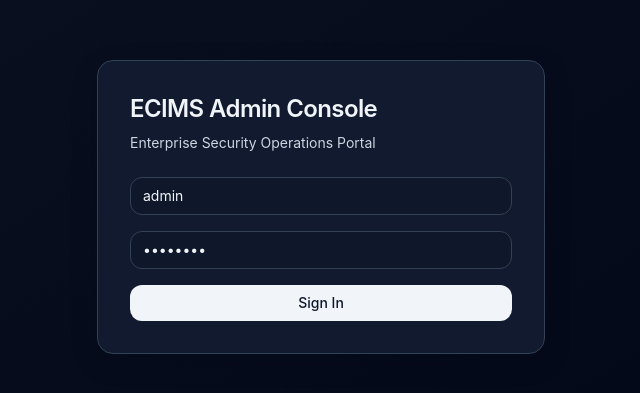
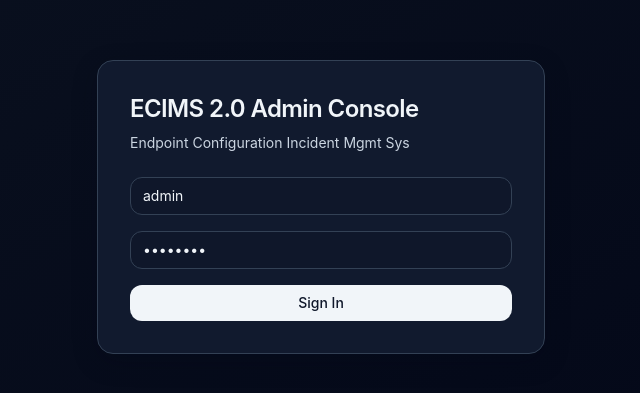
Before and after one commit to Nitman192/ECIMS_2.O, a React (Vite) app in the folder ecims_admin/: page /login in a window 1280 px wide. Shown: the part 193-586 px from the top of the page, without its empty margins (319-959 px from the left). Built offline with nearby package versions, Linux system fonts and the light colour scheme; no server answers.

Commit message:
name ammended

```diff
--- a/ecims_admin/src/pages/LoginPage.tsx
+++ b/ecims_admin/src/pages/LoginPage.tsx
@@ -50,8 +50,8 @@ export const LoginPage = () => {
         onSubmit={onSubmit}
         className="w-full max-w-md rounded-2xl border border-slate-700 bg-surface-800 p-8 shadow-soft"
       >
-        <h1 className="mb-2 text-2xl font-semibold text-white">ECIMS Admin Console</h1>
-        <p className="mb-6 text-sm text-slate-400">Enterprise Security Operations Portal</p>
+        <h1 className="mb-2 text-2xl font-semibold text-white">ECIMS 2.0 Admin Console</h1>
+        <p className="mb-6 text-sm text-slate-400">Endpoint Configuration Incident Mgmt Sys</p>
         <div className="space-y-4">
           <input
             className="input"
```
